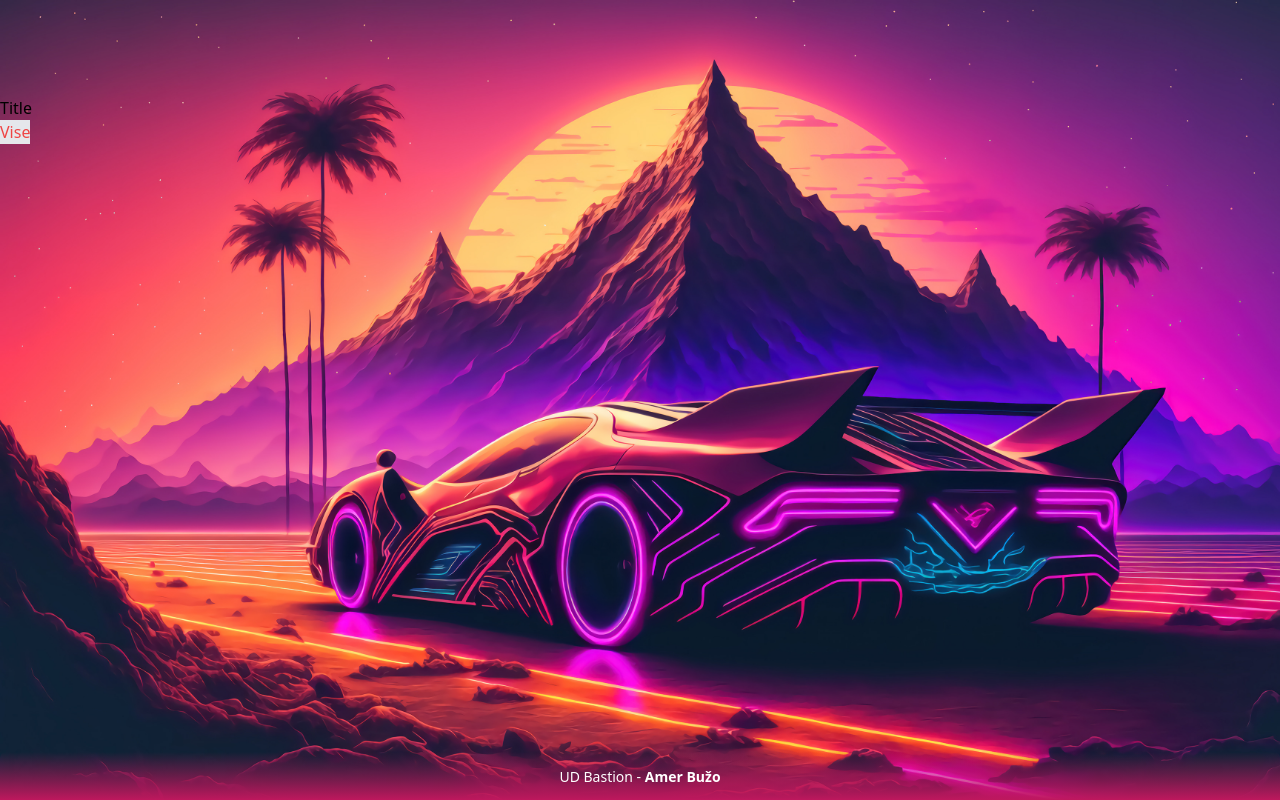
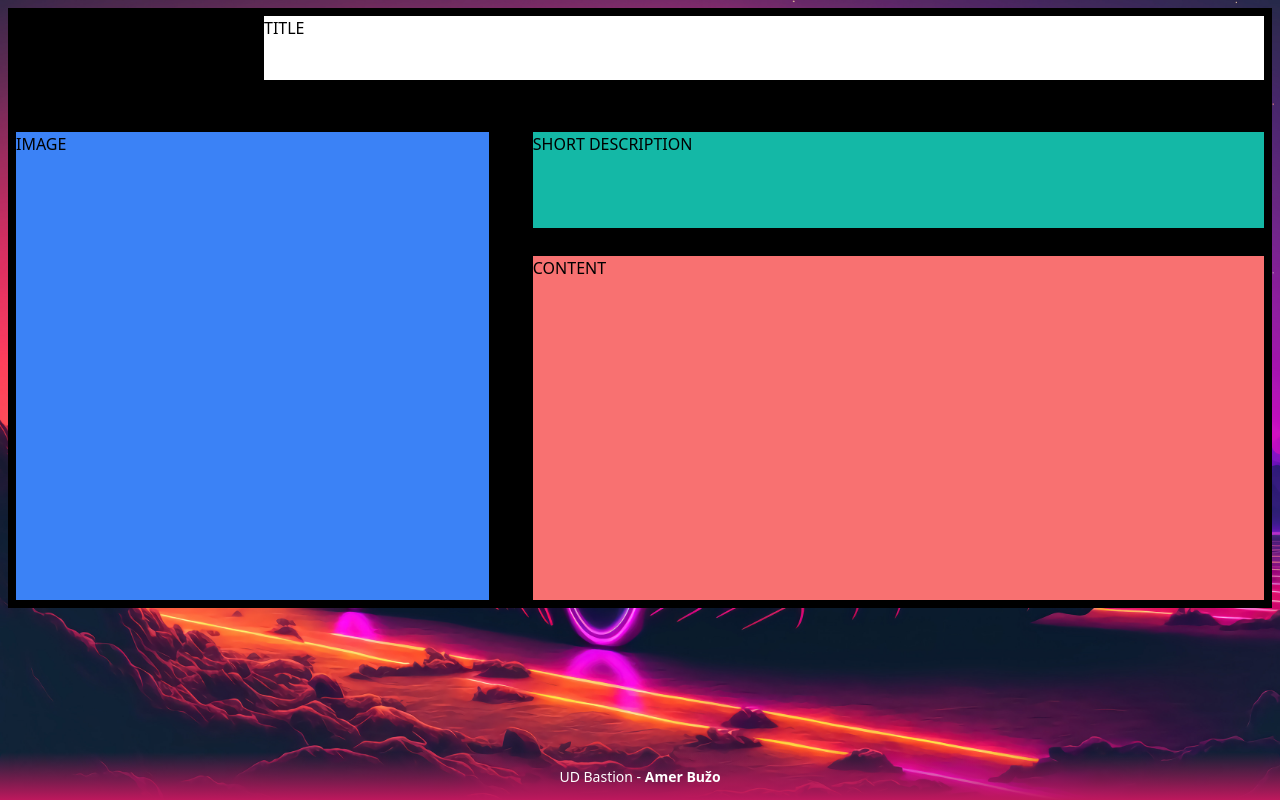
Before and after one commit to buzoamer/UDB, a Next.js app: page /event/overview in a window 1280 px wide. Built offline with nearby package versions, Linux system fonts and the light colour scheme.

Commit message:
Overview template

```diff
--- /dev/null
+++ b/src/pages/event/[id]/index.js
@@ -0,0 +1,25 @@
+import Head from 'next/head'
+import React from 'react'
+
+const Overview = () => {
+  return (
+    <>
+      <Head>
+        <title>Event Manager</title>
+        <meta name="description" content="Generated by create next app" />
+        <meta name="viewport" content="width=device-width, initial-scale=1" />
+      </Head>
+      <div></div>
+      <div className="h-full bg-black grid grid-cols-5 grid-rows-5 gap-7 ml-2 mr-2 mt-2 pb-2 justify-center">
+    <div className="col-span-5 bg-white h-16 ml-64 mr-2 mt-2">
+      <label>TITLE</label>
+    </div>
+    <div className="col-span-2 row-span-4 row-start-2 bg-blue-500 ml-2 mr-2">IMAGE</div>
+    <div className="col-span-3 col-start-3 h-24 row-start-2 bg-teal-500 ml-2 mr-2">SHORT DESCRIPTION</div>
+    <div className="col-span-3 row-span-3 col-start-3 row-start-3 bg-red-400 ml-2 mr-2">CONTENT</div>
+</div>
+    </>
+  )
+}
+
+export default Overview
--- a/src/pages/event/overview.js
+++ /dev/null
@@ -1,39 +0,0 @@
-import Head from 'next/head'
-import React from 'react'
-
-const Overview = () => {
-  return (
-    <>
-      <Head>
-        <title>Event Manager</title>
-        <meta name="description" content="Generated by create next app" />
-        <meta name="viewport" content="width=device-width, initial-scale=1" />
-      </Head>
-      <div></div>
-      <div className="container-flex pt-24">
-        <div className="grid grid-cols-3 gap-4">
-          <div className="col-span-2">
-            <div className="card">
-              <div className="card-header">
-                <h3>
-                  <a className="text-info">Title</a>
-                </h3>
-                <div>
-                  <strong></strong>
-                </div>
-              </div>
-              <div className="card-body">
-                <span> </span>
-                <button className="bg-gray-200 text-red-500">Vise</button>
-              </div>
-            </div>
-            <br />
-          </div>
-          <div className="col-span-1"></div>
-        </div>
-      </div>
-    </>
-  )
-}
-
-export default Overview
```
